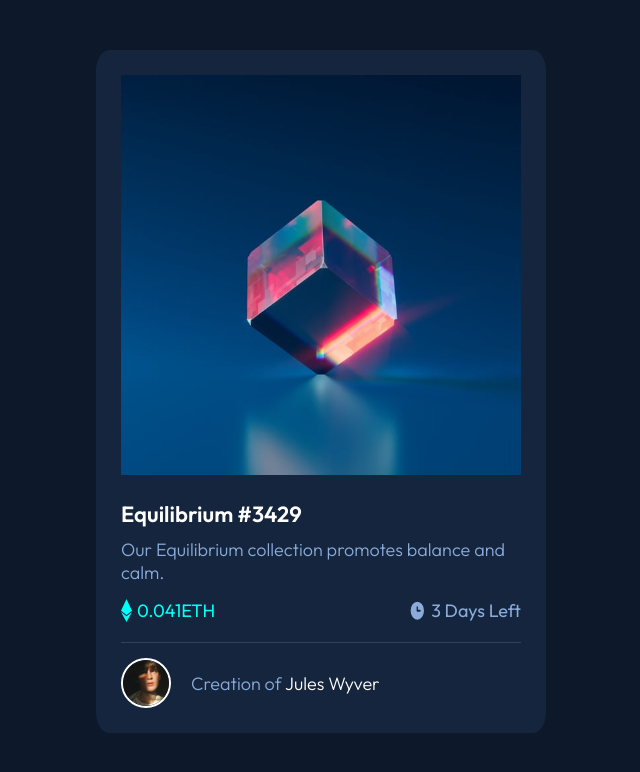
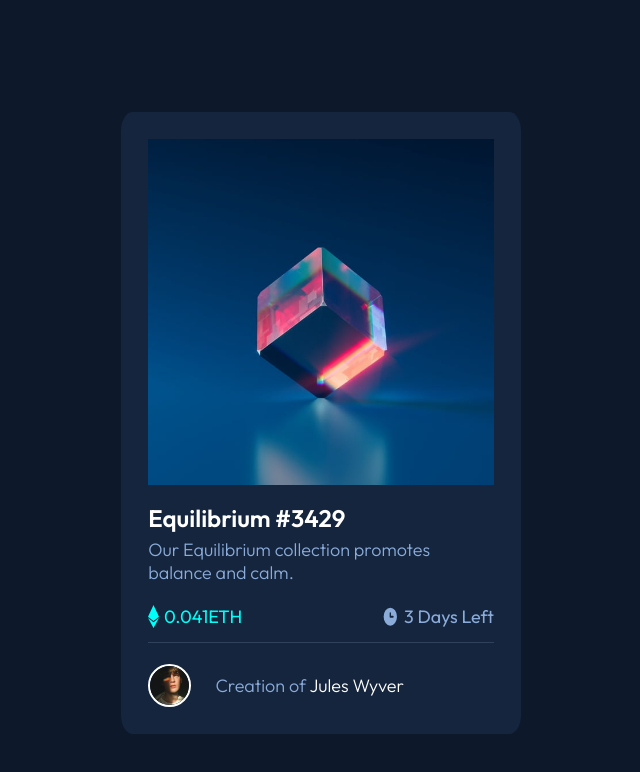
Before and after one commit to guido2288/nft-card, a plain HTML site: page index.html in a window 1280 px wide. Shown: the whole page, without its empty margins (319-959 px from the left). Drawn offline with Linux system fonts and the light colour scheme.

Commit message:
Fixed the size

```diff
--- a/style.css
+++ b/style.css
@@ -28,21 +28,21 @@ body {
 
 .card{
     position: relative;
-    width: 450px;
+    width: 25rem;
     background-color: var(--very-dark-blue-card);
     color: var(--soft-blue);
-    padding: 25px 25px;
+    padding: 1.7rem;
     border-radius: 3%;
     font-weight: 300;
-    margin: 50px auto;
+    margin: 7rem auto;
 }
 
 .card h2{
     font-weight: 600;
     color: var(--white);
-    font-size: 22px;
-    line-height: 28px;
-    margin: 20px 0 10px 0;
+    font-size: 1.5rem;
+    line-height: 1.5rem;
+    margin: 1rem 0 0.5rem 0;
 }
 
 .card h2:hover {
@@ -59,9 +59,9 @@ body {
     justify-content: space-between;
     align-items: center;
     font-weight: 400;
-    margin: 15px 0;
+    margin: 1.3rem 0;
     border-bottom: 1px solid var(--very-dark-blue-line);
-    padding-bottom: 20px;
+    padding-bottom: 0.9rem;
 }
 
 .price , .time {
@@ -73,14 +73,14 @@ body {
 }
 
 .time img , .price img{
-    margin-right: 5px;
+    margin-right: 0.3rem;
 }
 
 .img-overlay{
     background-color: var(--cyan);
     position: absolute;
-    height: 400px;
-    width: 400px;
+    height: 21.7rem;
+    width: 21.7rem;
     top: 25px;
     left: 25px;
     border-radius: 3%;
@@ -102,8 +102,8 @@ body {
 }
 
 .creator img{
-    width: 50px;
-    margin-right: 20px;
+    width: 2.7rem;
+    margin-right: 1.5rem;
     border: 2px solid var(--white);
     border-radius: 100%;
 }
```
